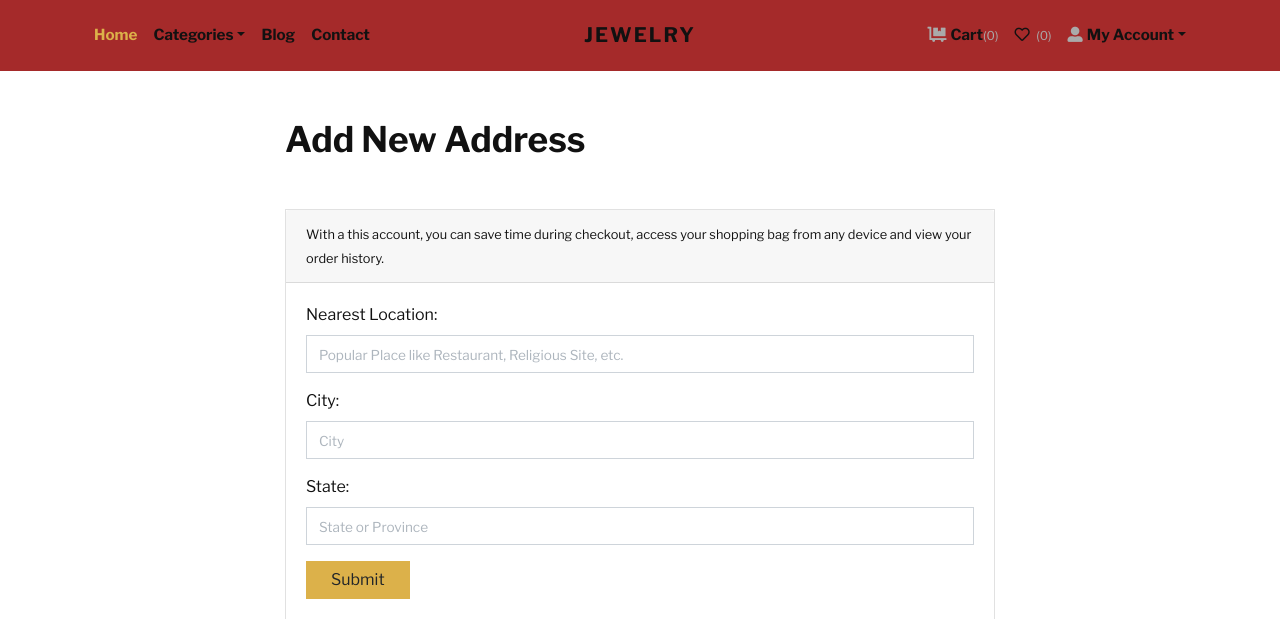
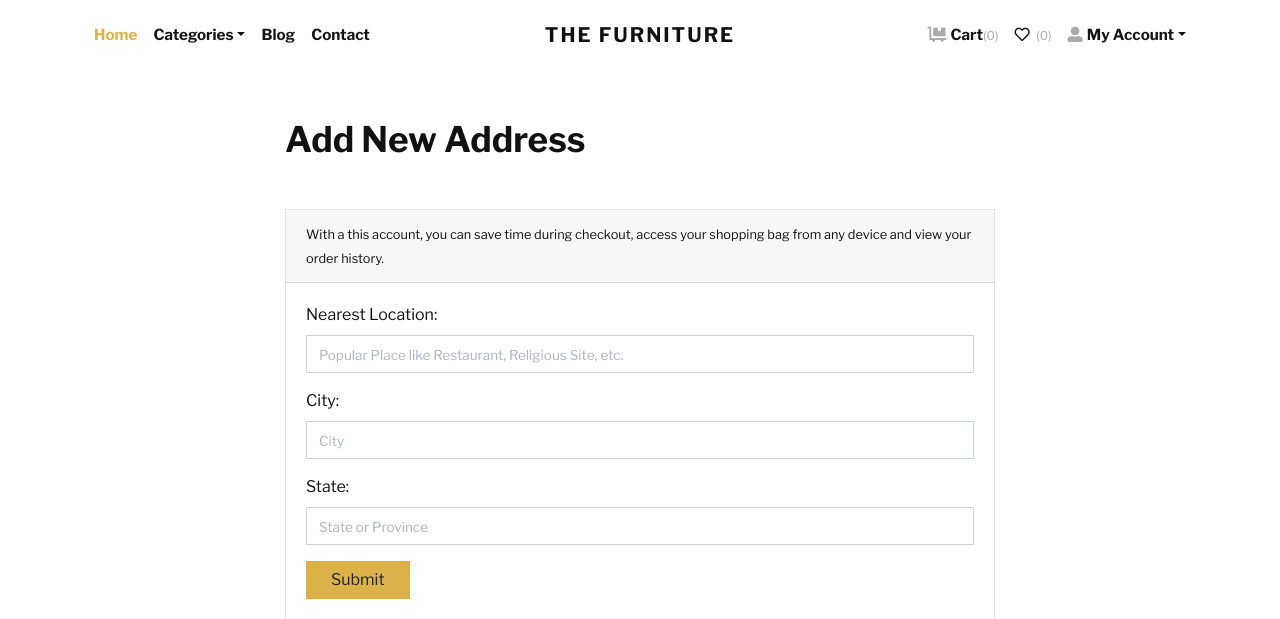
Before and after one commit to Jumnert/E-Commerce_Django, a Django app: page /accounts/add-address/ in a window 1280 px wide. Shown: the top 619 px of the page. Run offline with Django 3.2, Linux system fonts and the light colour scheme; a user stored in the database is signed in; data comes from the database, SQL or seed files in the repository; some libraries are stand-ins or nearby versions; some web fonts are replaced.

Commit message:
Change name

```diff
--- a/templates/navbar.html
+++ b/templates/navbar.html
@@ -1,9 +1,9 @@
 {% load static %}
 
 <!-- navbar-->
-    <header class="header" style="background-color:brown;">
+    <header class="header">
         <div class="container px-0 px-lg-3">
-          <nav class="navbar navbar-expand-lg navbar-light py-3 px-lg-0"><a class="navbar-brand" href="{% url 'store:home' %}"><span class="font-weight-bold text-uppercase text-dark">Jewelry</span></a>
+          <nav class="navbar navbar-expand-lg navbar-light py-3 px-lg-0"><a class="navbar-brand" href="{% url 'store:home' %}"><span class="font-weight-bold text-uppercase text-dark">The Furniture</span></a>
             <button class="navbar-toggler navbar-toggler-right" type="button" data-toggle="collapse" data-target="#navbarSupportedContent" aria-controls="navbarSupportedContent" aria-expanded="false" aria-label="Toggle navigation"><span class="navbar-toggler-icon"></span></button>
             <div class="collapse navbar-collapse" id="navbarSupportedContent">
               <ul class="navbar-nav mr-auto">
```
